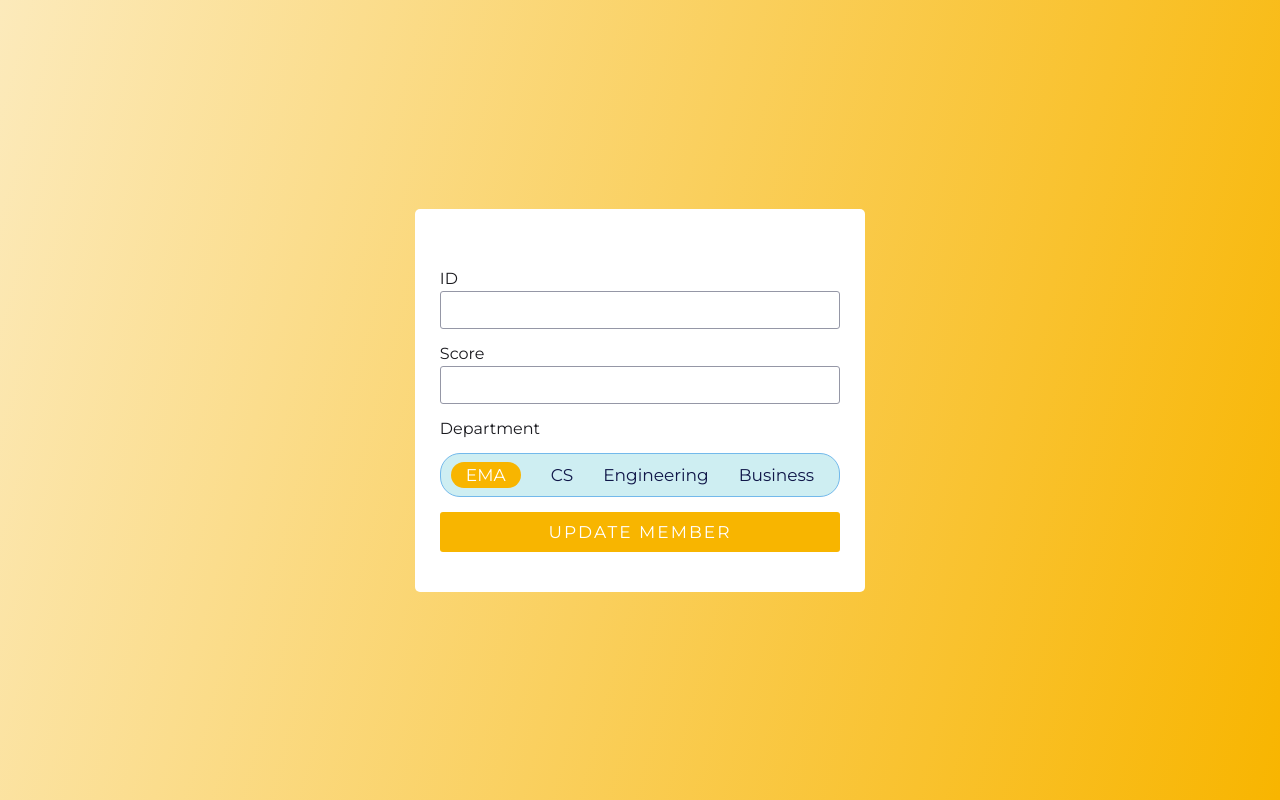
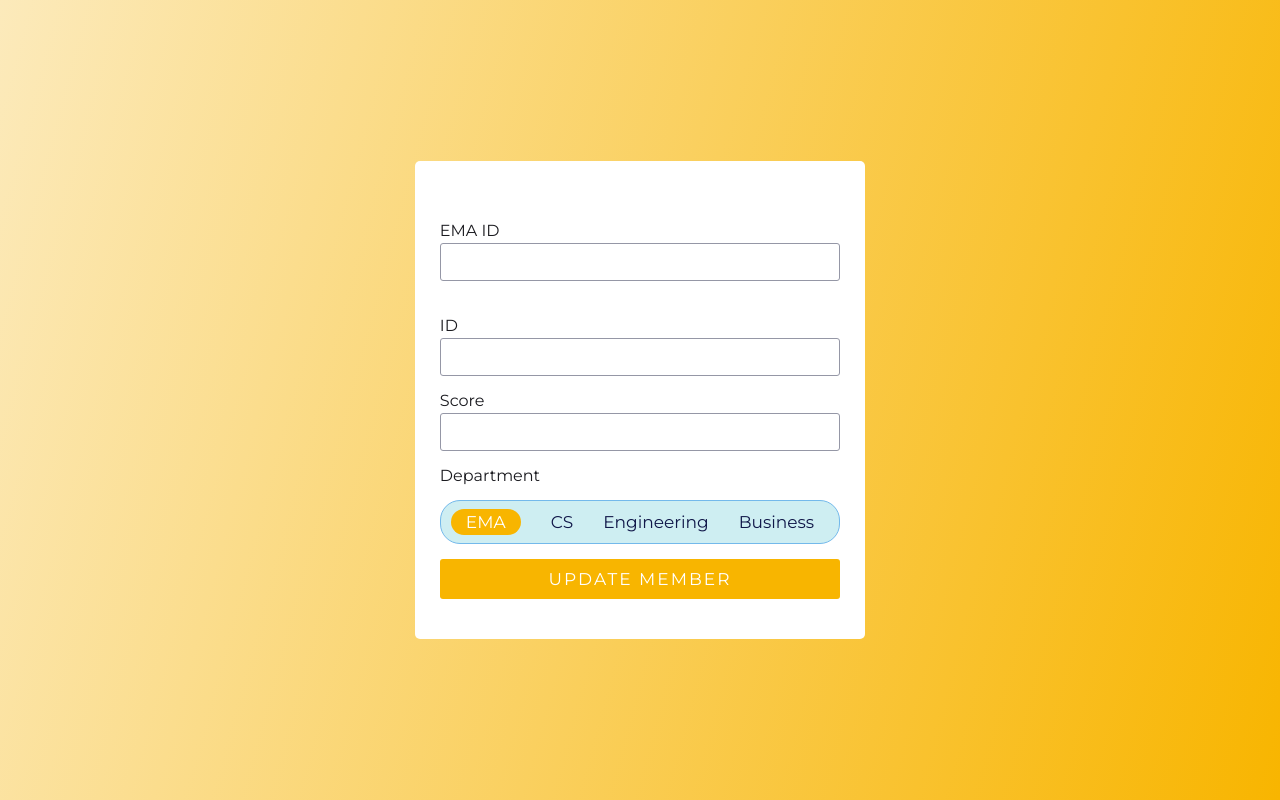
Before and after one commit to EnactusModernAcademy/EnactusModernAcademy.github.io, a plain HTML site: page docs/pages/update-member.html in a window 1280 px wide. Drawn offline with Linux system fonts and the light colour scheme.

Commit message:
Update update-member.html

```diff
--- a/docs/pages/update-member.html
+++ b/docs/pages/update-member.html
@@ -19,6 +19,11 @@
   <div class="wrapper">
     <div class="registration_form">
       <form>
+      <div class="form_wrap">
+          <div class="input_wrap">
+            <label for="EMAID">EMA ID</label>
+            <input type="text" id="EMAID" required>
+          </div>
         <div class="form_wrap">
           <div class="input_wrap">
             <label for="ID">ID</label>
```
